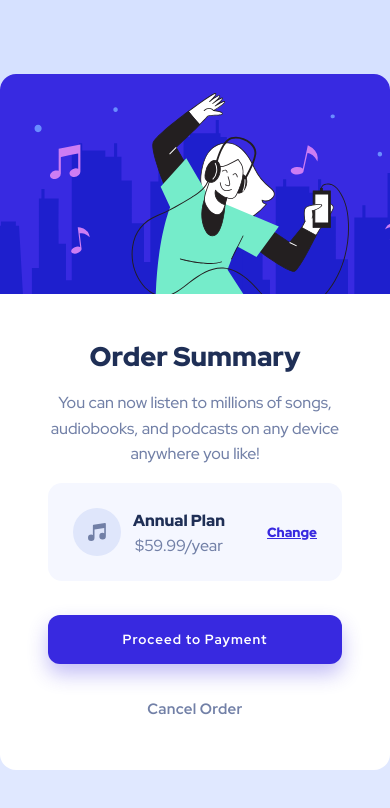
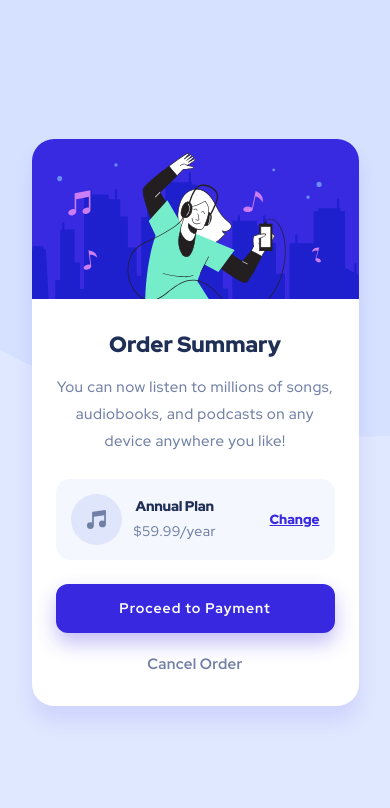
Before and after one commit to albatros444/frontendMentor4, a website: page index.html in a window 390 px wide. Drawn offline with Linux system fonts and the light colour scheme.

Commit message:
final project

```diff
--- a/app/scss/main.scss
+++ b/app/scss/main.scss
@@ -18,6 +18,7 @@
   border-radius: 16px;
   overflow: hidden;
   text-align: center;
+  box-shadow: 0 15px 20px hsl(245, 75%, 52%, 0.1);
   &_body {
     padding: 48px;
     padding-top: 40px;
@@ -66,6 +67,9 @@
         background: none;
         padding: 0;
         outline: inherit;
+        &:hover {
+          color: hsl(245, 72%, 65%);
+        }
       }
     }
     .proceedButton {
@@ -87,6 +91,9 @@
       outline: inherit;
       padding: 0;
       box-shadow: 0 10px 20px hsl(245, 75%, 52%, 0.3);
+      &:hover {
+        background-color: hsl(245, 72%, 65%);
+      }
     }
     .cancelButton {
       display: inline-block;
@@ -102,6 +109,58 @@
       text-decoration: none;
       outline: inherit;
       padding: 0;
+      &:hover {
+        color: hsl(223, 47%, 23%);
+        font-weight: 900;
+      }
     }
   }
 }
+
+@media screen and (max-width: 480px) {
+  .card {
+    height: 567px;
+    width: 327px;
+    border-radius: 22px;
+
+    &_image {
+      img {
+        height: 160px;
+      }
+    }
+    &_body {
+      padding: 24px;
+      padding-top: 26px;
+      h1 {
+        font-size: 22px;
+        font-weight: 900;
+      }
+      p {
+        line-height: 1.8;
+        font-size: 15px;
+        letter-spacing: 0.5px;
+        margin-bottom: 24px;
+      }
+      .annualPlan {
+        height: 81px;
+        border-radius: 14px;
+        padding: 15px;
+
+        .pricePlan {
+          font-size: 14px;
+          letter-spacing: -0.2px;
+        }
+        .priceNumber {
+          font-size: 14px;
+        }
+      }
+      .proceedButton {
+        margin-top: 24px;
+        margin-bottom: 20px;
+        font-size: 14px;
+      }
+    }
+  }
+}
+///////zoom 92 - mobile
+//////zoom 78 desktop
```
Also changed, not shown: style-guide.md (+1 -1 lines), dist/main.css, 1 other file.
